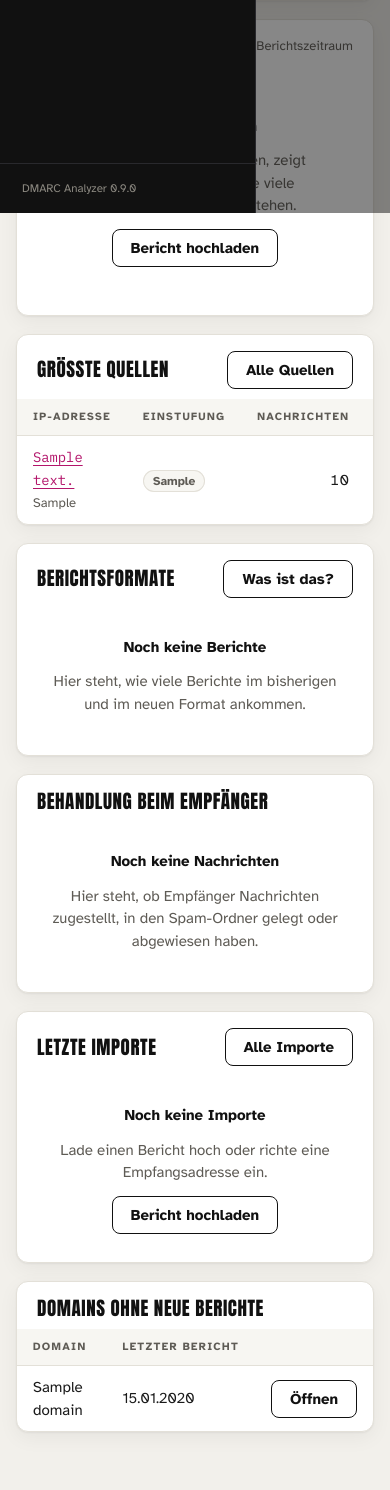
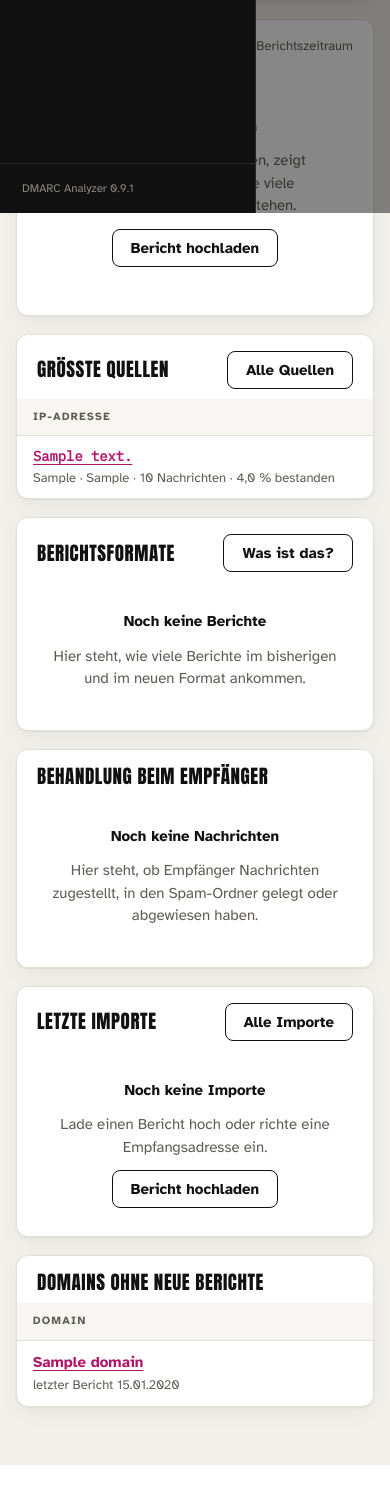
Before and after one commit to brightcolor/dmarc-analyzer, a FastAPI app: page /dashboard in a window 390 px wide, after a click on "Menü". Shown: the part 631-2121 px from the top of the page. After the commit the page ends 2096 px from the top, so only its background shows below. Run offline with FastAPI, Linux system fonts and the light colour scheme; the visitor is signed in with stand-in values (Sample User, id 1); tables that the repository leaves empty hold one stand-in row (values such as "Sample post"); parts of the project's set-up code (start-up, migrations or seed data) failed here and were passed over.

Commit message:
Two-line rows on phones, readable report file names (v0.9.1)
- Dashboard tables and the import list turn into two lines on phones: the
  host or domain on top, the other columns small below; share bars hide
- Report files named receiver!domain!begin!end show receiver, domain and
  reported day; the full name stays in the tooltip and on the import page

Co-Authored-By: Claude Opus 5.5 <noreply@anthropic.com>

```diff
--- a/app/static/css/app.css
+++ b/app/static/css/app.css
@@ -208,6 +208,16 @@
 }
 .bc-addon .app-addon-button[aria-pressed="true"] { color: var(--bc-text-loud); }
 
+/* Two-line rows: title on top, details small below. On phones the other columns move into the details. */
+.app-rowtitle { display: block; font-weight: 700; }
+.app-rowsub { display: block; margin-top: 2px; font-size: 13px; line-height: 1.5; color: var(--bc-text-quiet); }
+.app-rowsub:empty { display: none; }
+.app-only-small { display: none; }
+@media (max-width: 640px) {
+	.bc .app-hide-small { display: none; }
+	.app-only-small { display: inline; }
+}
+
 /* State pills stay on one line. */
 .bc-state { white-space: nowrap; }
 
--- a/app/templates/dashboard/index.html
+++ b/app/templates/dashboard/index.html
@@ -37,14 +37,14 @@
   {% if top_ips %}
   <div class="bc-table-wrap">
     <table class="bc-table">
-      <thead><tr><th>IP-Adresse</th><th>Einstufung</th><th class="bc-num">Nachrichten</th><th class="bc-num">Bestanden</th></tr></thead>
+      <thead><tr><th>IP-Adresse</th><th class="app-hide-small">Einstufung</th><th class="bc-num app-hide-small">Nachrichten</th><th class="bc-num app-hide-small">Bestanden</th></tr></thead>
       <tbody>
         {% for ip in top_ips %}
         <tr>
-          <td><a class="app-mono" href="/source-ips/{{ ip.id }}">{{ ip.ip }}</a>{% if ip.sender %}<br><span class="app-small app-quiet">{{ ip.sender }}</span>{% endif %}</td>
-          <td>{{ ui.state(ip.classification | classification_text, ip.classification | classification_state) }}</td>
-          <td class="bc-num">{{ ip.total | num }}</td>
-          <td class="bc-num">{{ ip.pass_rate | percent }}</td>
+          <td><a class="app-rowtitle app-mono" href="/source-ips/{{ ip.id }}">{{ ip.ip }}</a><span class="app-rowsub">{% if ip.sender %}{{ ip.sender }}{% endif %}<span class="app-only-small">{% if ip.sender %} · {% endif %}{{ ip.classification | classification_text }} · {{ ip.total | num }} Nachrichten · {{ ip.pass_rate | percent }} bestanden</span></span></td>
+          <td class="app-hide-small">{{ ui.state(ip.classification | classification_text, ip.classification | classification_state) }}</td>
+          <td class="bc-num app-hide-small">{{ ip.total | num }}</td>
+          <td class="bc-num app-hide-small">{{ ip.pass_rate | percent }}</td>
         </tr>
         {% endfor %}
       </tbody>
@@ -62,7 +62,7 @@
     {% if format_total %}
     <div class="bc-table-wrap">
       <table class="bc-table">
-        <thead><tr><th>Format</th><th class="bc-num">Berichte</th><th><span class="bc-sr">Anteil als Balken</span></th><th class="bc-num">Anteil</th></tr></thead>
+        <thead><tr><th>Format</th><th class="bc-num">Berichte</th><th class="app-hide-small"><span class="bc-sr">Anteil als Balken</span></th><th class="bc-num">Anteil</th></tr></thead>
         <tbody>
           {% for code in ["rfc9990", "rfc7489", None] if formats.get(code) %}
             {{ ui.share_row(ui.format_badge(code), formats.get(code), format_total) }}
@@ -81,7 +81,7 @@
     {% if disposition_total %}
     <div class="bc-table-wrap">
       <table class="bc-table">
-        <thead><tr><th>Behandlung</th><th class="bc-num">Nachrichten</th><th><span class="bc-sr">Anteil als Balken</span></th><th class="bc-num">Anteil</th></tr></thead>
+        <thead><tr><th>Behandlung</th><th class="bc-num">Nachrichten</th><th class="app-hide-small"><span class="bc-sr">Anteil als Balken</span></th><th class="bc-num">Anteil</th></tr></thead>
         <tbody>
           {% for key in ["pass", "none", "quarantine", "reject"] if dispositions.get(key) %}
             {{ ui.share_row(ui.state(key | disposition_text, key | disposition_state), dispositions.get(key), disposition_total) }}
@@ -100,14 +100,14 @@
   {% if stats.recent_imports %}
   <div class="bc-table-wrap">
     <table class="bc-table">
-      <thead><tr><th>Datei</th><th>Status</th><th>Herkunft</th><th>Zeit</th></tr></thead>
+      <thead><tr><th>Bericht</th><th class="app-hide-small">Status</th><th class="app-hide-small">Herkunft</th><th class="app-hide-small">Zeit</th></tr></thead>
       <tbody>
         {% for job in stats.recent_imports %}
         <tr>
-          <td class="app-break"><a href="/imports/{{ job.id }}">{{ job.file_name or 'ohne Namen' }}</a></td>
-          <td>{{ ui.state(job.status | status_text, job.status | status_state) }}</td>
-          <td>{{ job.source | source_text }}</td>
-          <td class="app-nowrap">{{ job.created_at | datetime }}</td>
+          <td>{% call ui.report_file(job.file_name, "/imports/" ~ job.id) %}{{ job.status | status_text }} · {{ job.source | source_text }} · {{ job.created_at | datetime }}{% endcall %}</td>
+          <td class="app-hide-small">{{ ui.state(job.status | status_text, job.status | status_state) }}</td>
+          <td class="app-nowrap app-hide-small">{{ job.source | source_text }}</td>
+          <td class="app-nowrap app-hide-small">{{ job.created_at | datetime }}</td>
         </tr>
         {% endfor %}
       </tbody>
@@ -123,10 +123,10 @@
   <div class="bc-panel__head"><h2 class="bc-panel__title" id="stille-titel">Domains ohne neue Berichte</h2></div>
   <div class="bc-table-wrap">
     <table class="bc-table">
-      <thead><tr><th>Domain</th><th>Letzter Bericht</th><th><span class="bc-sr">Aktion</span></th></tr></thead>
+      <thead><tr><th>Domain</th><th class="app-hide-small">Letzter Bericht</th><th class="app-hide-small"><span class="bc-sr">Aktion</span></th></tr></thead>
       <tbody>
         {% for d in stats.domains_no_reports %}
-        <tr><td>{{ d.name }}</td><td>{{ d.last_report_at | date }}</td><td><div class="bc-row-actions"><a class="bc-button bc-button--secondary" href="/domains/{{ d.id }}">Öffnen</a></div></td></tr>
+        <tr><td><a class="app-rowtitle" href="/domains/{{ d.id }}">{{ d.name }}</a><span class="app-rowsub app-only-small">letzter Bericht {% if d.last_report_at %}{{ d.last_report_at | date }}{% else %}noch keiner{% endif %}</span></td><td class="app-hide-small">{{ d.last_report_at | date }}</td><td class="app-hide-small"><div class="bc-row-actions"><a class="bc-button bc-button--secondary" href="/domains/{{ d.id }}">Öffnen</a></div></td></tr>
         {% endfor %}
       </tbody>
     </table>
--- a/app/templates/partials/macros.html
+++ b/app/templates/partials/macros.html
@@ -15,6 +15,14 @@
   {% if text %}<p>{{ text }}</p>{% endif %}
   {% if href %}<a class="bc-button bc-button--secondary" href="{{ href }}">{{ label }}</a>{% endif %}
 </div>
+{%- endmacro %}
+
+{#- Report file as two lines: receiver on top, domain and day below. The caller adds the details that phones
+    show in the second line instead of the hidden columns. -#}
+{% macro report_file(name, href) -%}
+{% set f = report_file_parts(name) %}
+<a class="app-rowtitle{% if not f %} app-break{% endif %}" href="{{ href }}"{% if f %} title="{{ name }}"{% endif %}>{{ f.host if f else (name or 'ohne Namen') }}</a>
+<span class="app-rowsub">{% if f %}{{ f.domain }} · {{ f.period }}{% endif %}{% if caller is defined %}<span class="app-only-small">{% if f %} · {% endif %}{{ caller() }}</span>{% endif %}</span>
 {%- endmacro %}
 
 {% macro copy_code(id, value, label=None) -%}
@@ -86,7 +94,7 @@
 <tr>
   <td>{{ label }}</td>
   <td class="bc-num">{{ count | num }}</td>
-  <td style="width:40%"><span class="app-share-track" aria-hidden="true"><span class="app-share" style="width: {{ '%.1f' % share }}%"></span></span></td>
+  <td class="app-hide-small" style="width:40%"><span class="app-share-track" aria-hidden="true"><span class="app-share" style="width: {{ '%.1f' % share }}%"></span></span></td>
   <td class="bc-num">{{ share | percent }}</td>
 </tr>
 {%- endmacro %}
--- a/app/version.py
+++ b/app/version.py
@@ -1,3 +1,3 @@
-VERSION = "0.9.0"
-VERSION_TUPLE = (0, 9, 0)
+VERSION = "0.9.1"
+VERSION_TUPLE = (0, 9, 1)
 APP_NAME = "DMARC Analyzer"
--- a/pyproject.toml
+++ b/pyproject.toml
@@ -4,7 +4,7 @@ build-backend = "setuptools.backends.legacy:build"
 
 [project]
 name = "dmarc-analyzer"
-version = "0.9.0"
+version = "0.9.1"
 description = "Multi-tenant DMARC aggregate report analyzer"
 requires-python = ">=3.11"
 license = { text = "MIT" }
```
Also changed, not shown: app/templates/imports/index.html (+8 -8 lines), app/templates_config.py (+24 -1 lines), tests/test_mobile_rows.py (added, +38 -0 lines), CHANGELOG.md.
